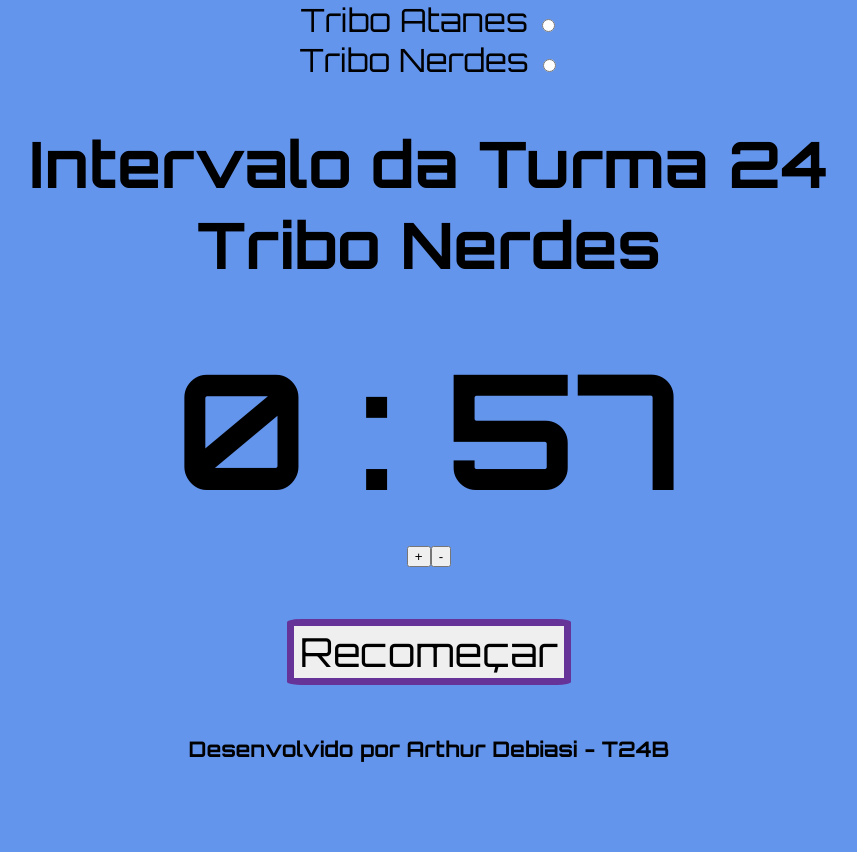
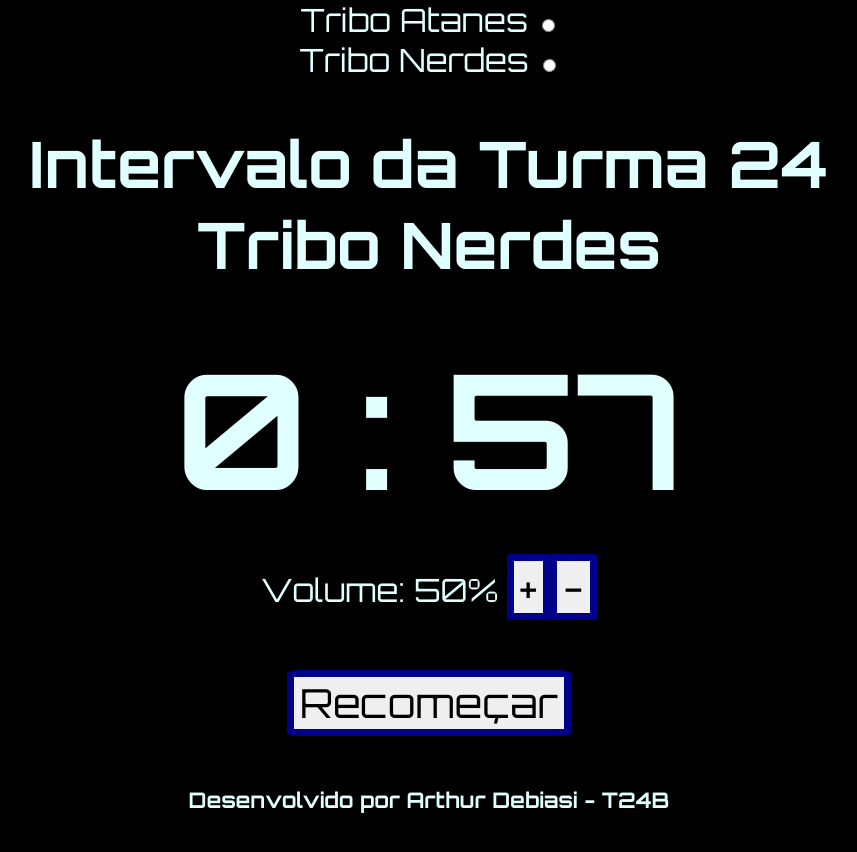
Before and after one commit to arthur-debiasi/countdowntimerNerdes, a React (Create React App) app: page / in a window 1280 px wide. Both pictures are taken after a click on the button "Começar". Shown: the top 852 px of the page, without its empty margins (211-1068 px from the left). Before the commit the page ends 812 px from the top, so only its background shows below. Built offline with nearby package versions, Linux system fonts and the light colour scheme.

Commit message:
feat: volume, css e musica

```diff
--- a/src/App.css
+++ b/src/App.css
@@ -2,7 +2,9 @@
 
 
 body {
-  background-color:cornflowerblue;
+  background-color:black;
+  color: lightcyan;
+  /* background-color:cornflowerblue; */
   /* border: solid 3px blue; */
   width: 80%;
   height: 70%;
@@ -36,14 +38,16 @@ body {
   text-align: center;
   font-family: 'Orbitron', sans-serif;
   font-size: 10vh;
-  border: 7px rebeccapurple solid;
+  /* border: 7px rebeccapurple solid; */
+  border: 7px darkblue solid;
   margin-top: 5%;
   margin-bottom: 5%;
   background-color: ghostwhite;
  }
 
  .button {
-  border: 7px rebeccapurple solid;
+  border: 7px darkblue solid;
+  /* border: 7px rebeccapurple solid; */
   margin-top: 5%;
   font-family: 'Orbitron', sans-serif;
   border-radius: 5%;
--- a/src/App.jsx
+++ b/src/App.jsx
@@ -4,7 +4,7 @@ import CountdownTimer from './components/CountdownTimer'
 import ringer from './data/rooster.wav'
 // import music from './data/CTT-musics.mp3'
 import "./App.css"
-import music from './data/linkin-park-mashups.mp3'
+import music from './data/trooper.mp3'
 
 export default class App extends Component {
   state = {
--- a/src/components/CountdownTimer.css
+++ b/src/components/CountdownTimer.css
@@ -3,3 +3,8 @@
   /* flex-direction: row; */
   border: 3px red solid;
  }
+
+ .volume-btn-container {
+  display: flex;
+  flex-direction: column;
+ }
--- a/src/components/CountdownTimer.jsx
+++ b/src/components/CountdownTimer.jsx
@@ -32,24 +32,29 @@ class CountdownTimer extends React.Component {
   }
 
   render() {
-    const { seconds, minutes, handleVolumeUp, handleVolumeDown } = this.props;
+    const { seconds, minutes, volume, handleVolumeUp, handleVolumeDown } = this.props;
     // console.log('Render');
     // console.log(minutes, seconds);
     return (
       <div className='clock'>
         <h2 className='timer'>{`${minutes} : ${seconds}`}</h2>
+        <label>Volume: {100 * volume}% {' '}</label>
+        <span className='volume-btn-container'>
         <button
             type='button'
+            className='button'
             onClick={ handleVolumeUp }
-          >
+            >
             +
           </button>
           <button
             type='button'
+            className='button'
             onClick={ handleVolumeDown }
-          >
+            >
             -
           </button>
+        </span>
       </div>
     );
   }
```
Also changed, not shown: 1 other file (tests, documents, lock files or other folders).
